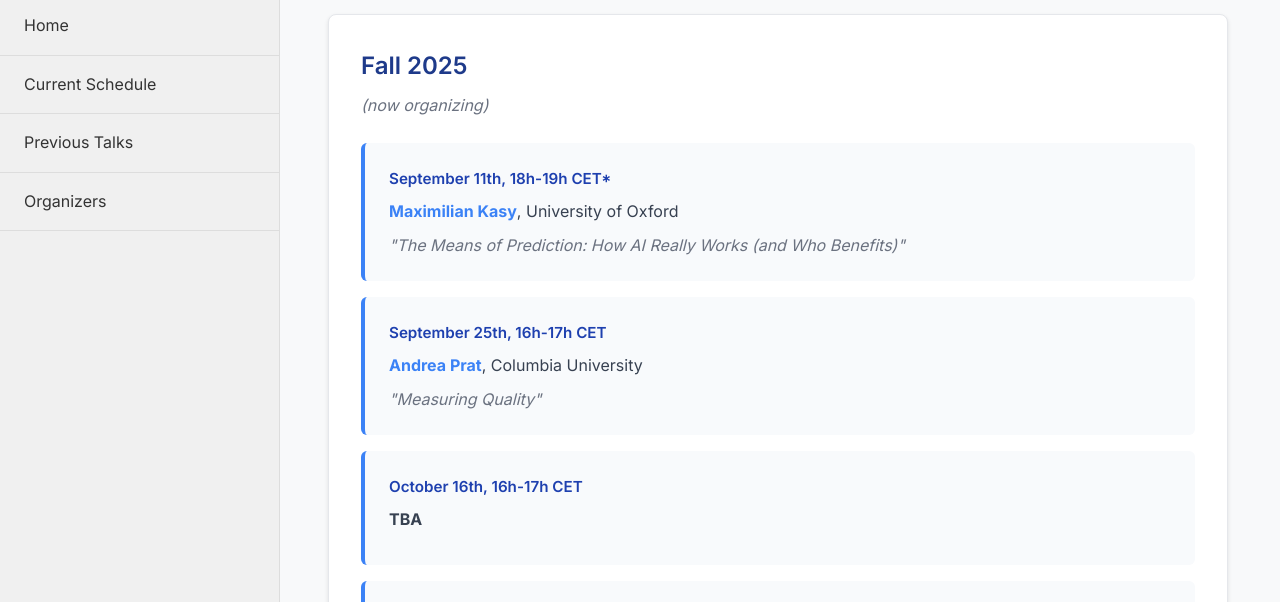
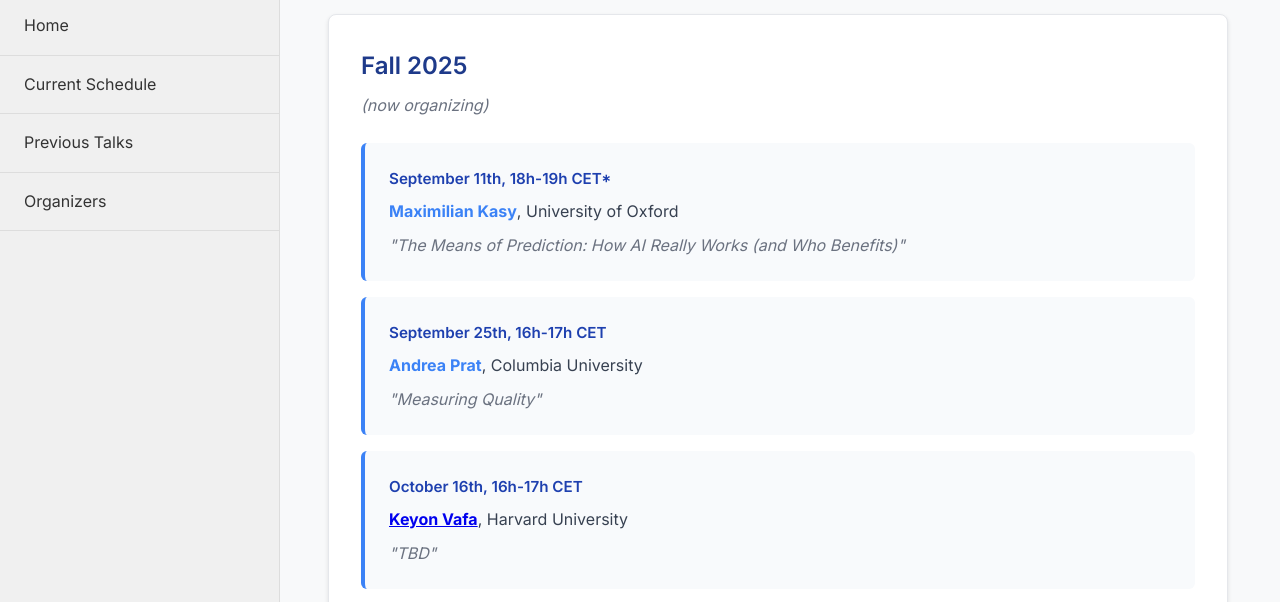
Before and after one commit to econ-ds-seminar/econ-datascience-seminar, a plain HTML site: page index.html in a window 1280 px wide. Both pictures are taken after a click on the link "Current Schedule". Shown: the part 133-735 px from the top of the page. Drawn offline with Linux system fonts and the light colour scheme.

Commit message:
Update index.html

```diff
--- a/index.html
+++ b/index.html
@@ -74,7 +74,10 @@
                         <div class="archive-talk-detailed">
                             <div class="archive-date">October 16th, 16h-17h CET</div>
                             <div class="archive-speaker">
-                                <strong>TBA</strong>
+                                <strong><a href="https://keyonvafa.com/ class="speaker-link" target="_blank" rel="noopener">Keyon Vafa</a></strong>, Harvard University
+                            </div>
+                            <div class="archive-title">
+                                "TBD"
                             </div>
                         </div>
 
```
